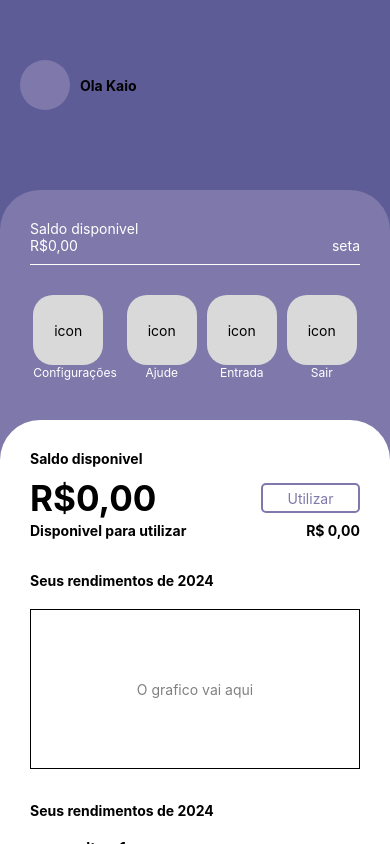
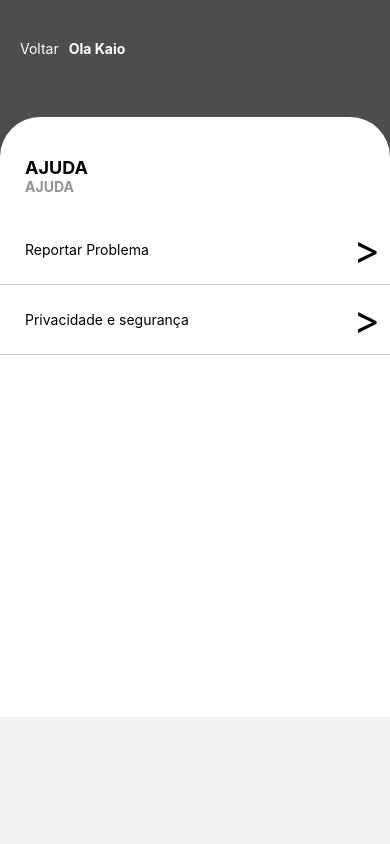
Before and after one commit to KaioViniciusMP/AppReactNativeTcc, a React Native app: screen /Ajuda in a window 390 px wide. Built offline with nearby package versions, Linux system fonts and the light colour scheme.

Commit message:
Criação da tela de configurações e tela de ajuda

```diff
--- a/src/Routes/app.routes.tsx
+++ b/src/Routes/app.routes.tsx
@@ -3,6 +3,8 @@ import { createNativeStackNavigator } from "@react-navigation/native-stack";
 import Home from "../pages/Home";
 import HistoricoTransacoes from "../pages/HistoricoTransacoes";
 import PageEscolherModalidade from "../pages/EscolherModalidade";
+import PageConfiguracoes from "../pages/Configuracoes";
+import PageAjuda from "../pages/Ajuda";
 
 
 const Stack = createNativeStackNavigator();
@@ -13,6 +15,8 @@ export default function AppRoutes() {
             <Stack.Screen name='Home' component={Home} options={{headerShown: false}}/>
             <Stack.Screen name='HistoricoTransacoes' component={HistoricoTransacoes} options={{headerShown: false}}/>
             <Stack.Screen name='EscolherModalidade' component={PageEscolherModalidade} options={{headerShown: false}}/>
+            <Stack.Screen name='Configuracoes' component={PageConfiguracoes} options={{headerShown: false}}/>
+            <Stack.Screen name='Ajuda' component={PageAjuda} options={{headerShown: false}}/>
         </Stack.Navigator>
     )
 }
--- /dev/null
+++ b/src/pages/Ajuda/index.tsx
@@ -0,0 +1,55 @@
+import { StyleSheet, Text, View, ScrollView, TouchableOpacity, FlatList } from 'react-native'
+import { useNavigation } from "@react-navigation/native";
+import React from 'react'
+
+export default function PageAjuda() {
+    const data = [
+        { icon: '1', title: 'Reportar Problema', seta: '>' },
+        { icon: '2', title: 'Privacidade e segurança', seta: '>' }
+    ];
+
+    return (
+        <ScrollView contentContainerStyle={styles.scrollViewContainer}>
+            <View style={{ display: 'flex', flexDirection: 'row', marginLeft: 20, marginTop: 40 }}>
+                <Text style={{ color: '#fff' }}>Voltar</Text>
+                <Text style={{ color: '#fff', marginLeft: 10, fontWeight: "bold", marginBottom: 60 }}>Ola Kaio</Text>
+            </View>
+
+            <View style={styles.containerTwo}>
+
+                <View style={{ display: 'flex', flexDirection: 'row', justifyContent: 'space-between' }}>
+                    <Text style={{ fontWeight: "bold", fontSize: 18, marginTop: 40, marginLeft: 25 }}>AJUDA</Text>
+                </View>
+                <Text style={{ fontWeight: "bold", color: '#939393', marginLeft: 25, marginBottom: 20 }}>AJUDA</Text>
+
+                <FlatList
+                    data={data}
+                    renderItem={({ item }) => (
+                        <View style={{ display: 'flex', justifyContent: "space-between", flexDirection: "row", padding: 10, borderBottomWidth: 1, borderBottomColor: '#ccc' }}>
+                            <View style={{ display: 'flex', flexDirection: "row", alignItems:'center' }}>
+                                <Text style={{ display: 'flex', flexDirection: "column" , marginLeft: 15}}>{item.title}</Text>
+                            </View>
+
+                            <Text style={{ fontSize: 40, alignSelf: "flex-end" }}>{item.seta}</Text>
+                        </View>
+                    )}
+                />
+            </View>
+        </ScrollView>
+    )
+}
+
+const styles = StyleSheet.create({
+    scrollViewContainer: {
+        justifyContent: 'flex-end',
+        backgroundColor: '#4D4D4D', // Cor de fundo do ScrollView
+    },
+    containerTwo: {
+        flexGrow: 1,
+        backgroundColor: '#FFF',
+        flexDirection: 'column',
+        borderTopRightRadius: 40,
+        borderTopLeftRadius: 40,
+        height: 600
+    }
+});
--- /dev/null
+++ b/src/pages/Configuracoes/index.tsx
@@ -0,0 +1,59 @@
+import { StyleSheet, Text, View, ScrollView, TouchableOpacity, FlatList } from 'react-native'
+import { useNavigation } from "@react-navigation/native";
+import React from 'react'
+
+export default function PageConfiguracoes() {
+    const data = [
+        { icon: '1', title: 'Editar dados do perfil', seta: '>' },
+        { icon: '2', title: 'Editar entrada de dinheiro mensal', seta: '>' }
+    ];
+
+    return (
+        <ScrollView contentContainerStyle={styles.scrollViewContainer}>
+            <View style={{ display: 'flex', flexDirection: 'row', marginLeft: 20, marginTop: 40 }}>
+                <Text style={{ color: '#fff' }}>Voltar</Text>
+                <Text style={{ color: '#fff', marginLeft: 10, fontWeight: "bold", marginBottom: 60 }}>Ola Kaio</Text>
+            </View>
+
+            <View style={styles.containerTwo}>
+
+                <View style={{ display: 'flex', flexDirection: 'row', justifyContent: 'space-between' }}>
+                    <Text style={{ fontWeight: "bold", fontSize: 18, marginTop: 40, marginLeft: 25 }}>CONFIGURAÇÕES</Text>
+                    <Text style={{ fontWeight: "bold", fontSize: 14, marginTop: 40, marginRight: 25 }}> Icon</Text>
+                </View>
+                <Text style={{ fontWeight: "bold", color: '#939393', marginLeft: 25, marginBottom: 20 }}>CONFIGURAR</Text>
+
+
+                <FlatList
+                    data={data}
+                    renderItem={({ item }) => (
+                        <View style={{ display: 'flex', justifyContent: "space-between", flexDirection: "row", padding: 10, borderBottomWidth: 1, borderBottomColor: '#ccc' }}>
+                            <View style={{ display: 'flex', flexDirection: "row", alignItems:'center' }}>
+                                <Text style={{ fontSize: 30, marginRight: 30, marginLeft: 20 }}>{item.icon}</Text>
+                                <Text style={{ display: 'flex', flexDirection: "column" }}>{item.title}</Text>
+                            </View>
+
+                            <Text style={{ fontSize: 40, alignSelf: "flex-end" }}>{item.seta}</Text>
+
+                        </View>
+                    )}
+                />
+            </View>
+        </ScrollView>
+    )
+}
+
+const styles = StyleSheet.create({
+    scrollViewContainer: {
+        justifyContent: 'flex-end',
+        backgroundColor: '#5D5C96', // Cor de fundo do ScrollView
+    },
+    containerTwo: {
+        flexGrow: 1,
+        backgroundColor: '#FFF',
+        flexDirection: 'column',
+        borderTopRightRadius: 40,
+        borderTopLeftRadius: 40,
+        height: 600
+    }
+});
--- a/src/pages/EscolherModalidade/index.tsx
+++ b/src/pages/EscolherModalidade/index.tsx
@@ -14,27 +14,27 @@ export default function PageEscolherModalidade() {
                 <Text style={{ fontWeight: "bold", marginBottom: 30, marginTop: 40, marginLeft: 25 }}>Utilizar R$ em qual modalidade?</Text>
                 <View style={{ display: 'flex', alignItems: 'center', gap: 20 }}>
                     <TouchableOpacity style={{ display: "flex", alignItems: "center", justifyContent: "center", backgroundColor: '#D9D9D9', width: '90%', borderRadius: 5, height: 50, }}>
-                        <Text style={{ fontWeight: "bold" }}>Utilizar</Text>
+                        <Text style={{ fontWeight: "bold" }}>Lazer</Text>
                     </TouchableOpacity>
 
                     <TouchableOpacity style={{ display: "flex", alignItems: "center", justifyContent: "center", backgroundColor: '#D9D9D9', width: '90%', borderRadius: 5, height: 50, }}>
-                        <Text style={{ fontWeight: "bold" }}>Utilizar</Text>
+                        <Text style={{ fontWeight: "bold" }}>Compras</Text>
                     </TouchableOpacity>
 
                     <TouchableOpacity style={{ display: "flex", alignItems: "center", justifyContent: "center", backgroundColor: '#D9D9D9', width: '90%', borderRadius: 5, height: 50, }}>
-                        <Text style={{ fontWeight: "bold" }}>Utilizar</Text>
+                        <Text style={{ fontWeight: "bold" }}>Saúde</Text>
                     </TouchableOpacity>
 
                     <TouchableOpacity style={{ display: "flex", alignItems: "center", justifyContent: "center", backgroundColor: '#D9D9D9', width: '90%', borderRadius: 5, height: 50, }}>
-                        <Text style={{ fontWeight: "bold" }}>Utilizar</Text>
+                        <Text style={{ fontWeight: "bold" }}>Transporte</Text>
                     </TouchableOpacity>
 
                     <TouchableOpacity style={{ display: "flex", alignItems: "center", justifyContent: "center", backgroundColor: '#D9D9D9', width: '90%', borderRadius: 5, height: 50, }}>
-                        <Text style={{ fontWeight: "bold" }}>Utilizar</Text>
+                        <Text style={{ fontWeight: "bold" }}>Alimentação</Text>
                     </TouchableOpacity>
 
                     <TouchableOpacity style={{ display: "flex", alignItems: "center", justifyContent: "center", backgroundColor: '#D9D9D9', width: '90%', borderRadius: 5, height: 50, }}>
-                        <Text style={{ fontWeight: "bold" }}>Utilizar</Text>
+                        <Text style={{ fontWeight: "bold" }}>Investimentos</Text>
                     </TouchableOpacity>
                 </View>
             </View>
--- a/src/pages/Home/index.jsx
+++ b/src/pages/Home/index.jsx
@@ -6,6 +6,12 @@ export default function Home() {
 
     const escolherModalidade = () => {
         navigation.navigate('EscolherModalidade');
+    };
+    const configuracoes = () => {
+        navigation.navigate('Configuracoes');
+    };
+    const Ajuda = () => {
+        navigation.navigate('Ajuda');
     };
 
     const data = [
@@ -34,18 +40,18 @@ export default function Home() {
                         </View>
 
                         <View style={{ width: '100%', marginBottom: 40, display: 'flex', flexDirection: "row", justifyContent: "center", gap: 10 }}>
-                            <View style={{ display: 'flex', justifyContent: "center" }}>
+                            <View onPress={configuracoes} style={{ display: 'flex', justifyContent: "center" }}>
                                 <View style={{ backgroundColor: '#D9D9D9', height: 70, width: 70, borderRadius: 20, display: "flex", alignItems: "center", justifyContent: "center" }}>
-                                    <Text>icon</Text>
+                                    <Text onPress={configuracoes} >icon</Text>
                                 </View>
-                                <Text style={{ color: 'white', textAlign: "center", fontSize: 12 }}>Configurações</Text>
+                                <Text onPress={configuracoes} style={{ color: 'white', textAlign: "center", fontSize: 12 }}>Configurações</Text>
                             </View>
 
                             <View style={{ display: 'flex', justifyContent: "center" }}>
-                                <View style={{ backgroundColor: '#D9D9D9', height: 70, width: 70, borderRadius: 20, display: "flex", alignItems: "center", justifyContent: "center" }}>
-                                    <Text>icon</Text>
+                                <View onPress={Ajuda} style={{ backgroundColor: '#D9D9D9', height: 70, width: 70, borderRadius: 20, display: "flex", alignItems: "center", justifyContent: "center" }}>
+                                    <Text onPress={Ajuda}>icon</Text>
                                 </View>
-                                <Text style={{ color: 'white', textAlign: "center", fontSize: 12 }}>Ajude</Text>
+                                <Text onPress={Ajuda} style={{ color: 'white', textAlign: "center", fontSize: 12 }}>Ajude</Text>
                             </View>
 
                             <View style={{ display: 'flex', justifyContent: "center" }}>
@@ -102,7 +108,6 @@ export default function Home() {
 
                                             </View>
                                         )}
-                                        keyExtractor={item => item.key}
                                     />
                                 </View>
 
```
